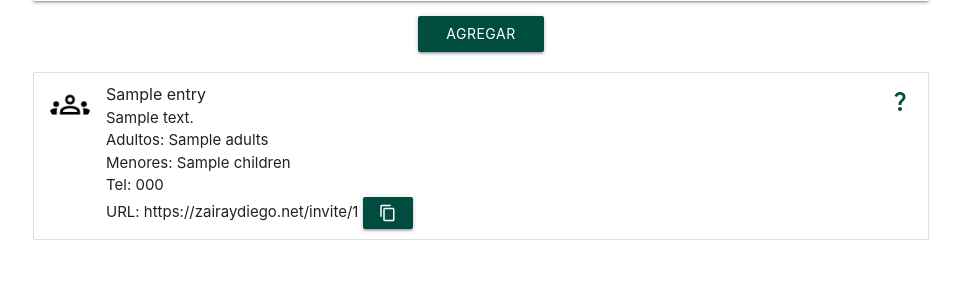
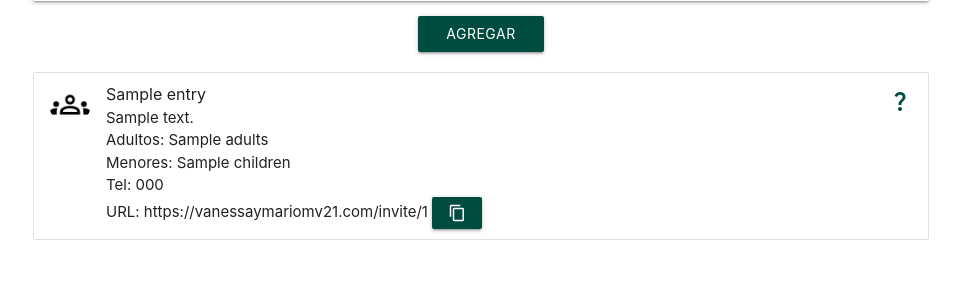
Before and after one commit to MarioJauIba/ControlBoda.mv, a Flask app: template templates/admin.html in a window 1280 px wide. Shown: the part 467-763 px from the top of the page, without its empty margins (159-1120 px from the left). Run offline with Flask 3, Linux system fonts and the light colour scheme; the template is opened without the code that fills it: most values are stand-ins (such as "Sample title", 1, 10 or a date in 2020).

Commit message:
actualizacion3.1

```diff
--- a/templates/admin.html
+++ b/templates/admin.html
@@ -52,8 +52,8 @@
                     <p>Adultos: {{ entry['adults'] }}</p>
                     <p>Menores: {{ entry['children'] }}</p>
                     <p>Tel: {{ entry['phone'] }}</p>
-                    <p>URL: https://zairaydiego.net/invite/{{ entry['id'] }}
-                        <button class="btn btn-small teal darken-4" onclick="writeClipboardText('https://zairaydiego.net/invite/{{ entry['id'] }}')">
+                    <p>URL: https://vanessaymariomv21.com/invite/{{ entry['id'] }}
+                        <button class="btn btn-small teal darken-4" onclick="writeClipboardText('https://vanessaymariomv21.com/invite/{{ entry['id'] }}')">
                             <i class="material-icons">content_copy</i>
                         </button>
                     </p>
```
